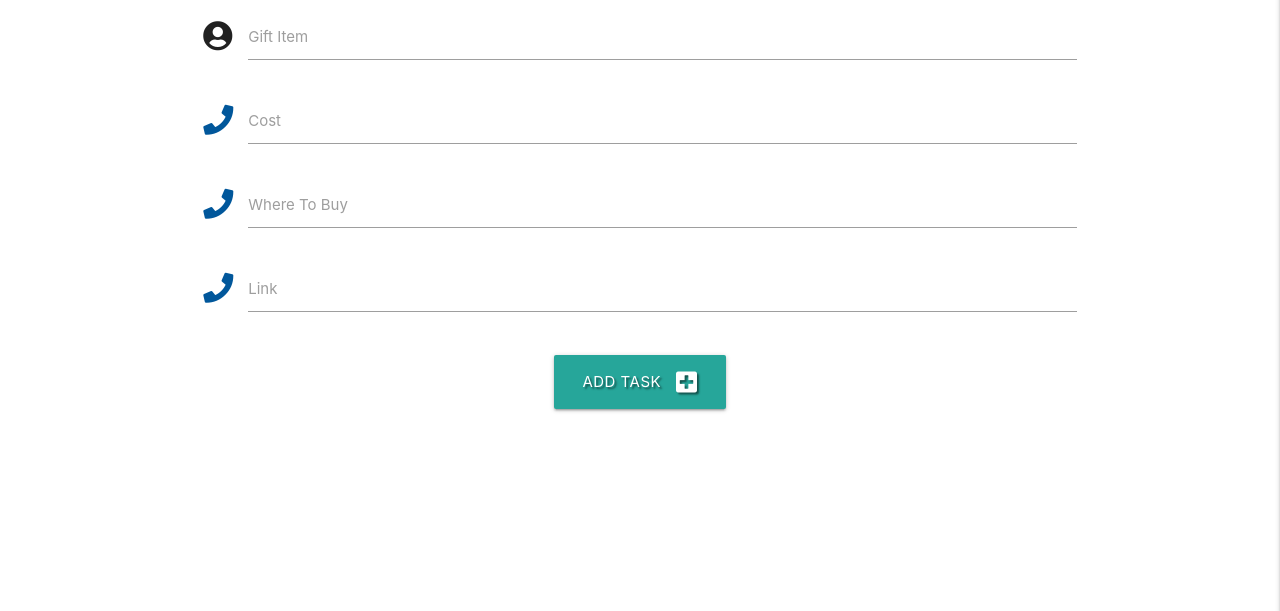
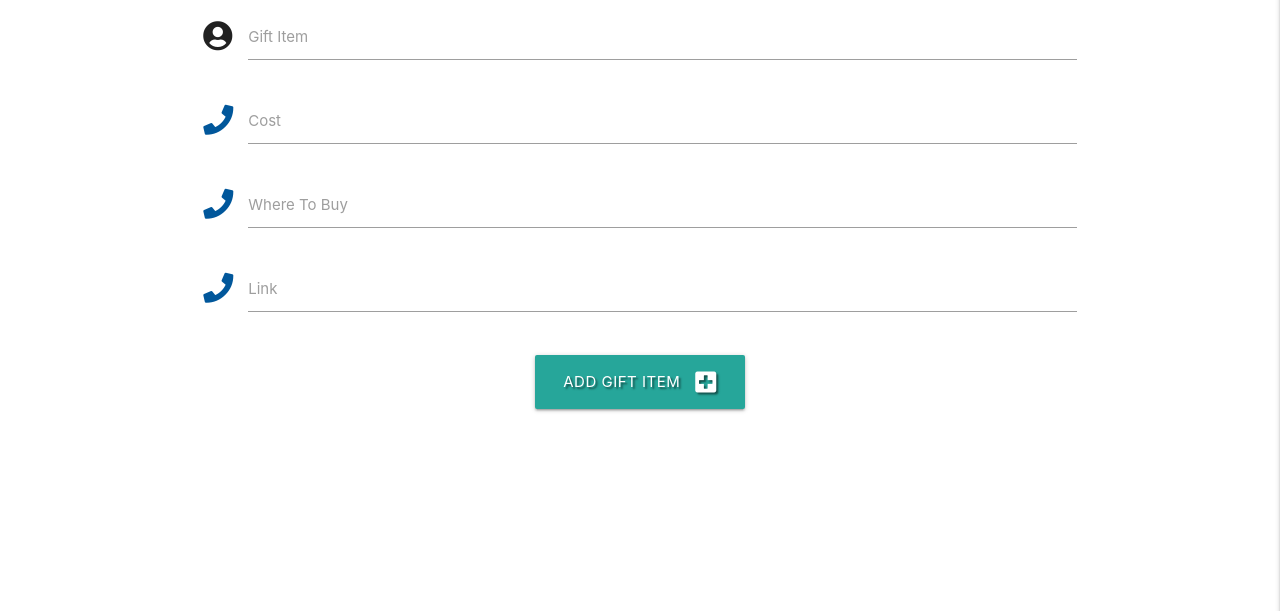
Before and after one commit to D3lyth/all-i-want-for-christmas, a Flask app: page /add_giftitem in a window 1280 px wide. Shown: the part 160-771 px from the top of the page. Run offline with Flask 3, Linux system fonts and the light colour scheme; data that the repository does not hold is empty; some libraries are stand-ins or nearby versions.

Commit message:
Create add_giftitem template

```diff
--- a/templates/add_giftitem.html
+++ b/templates/add_giftitem.html
@@ -30,7 +30,7 @@
     <div class="row">
       <div class="col s12 center-align">
         <button type="submit" class="btn-large light-red darken-1 text-shadow">
-          Add Task <i class="fas fa-plus-square right"></i>
+          Add Gift Item <i class="fas fa-plus-square right"></i>
         </button>
       </div>
     </div>
```
